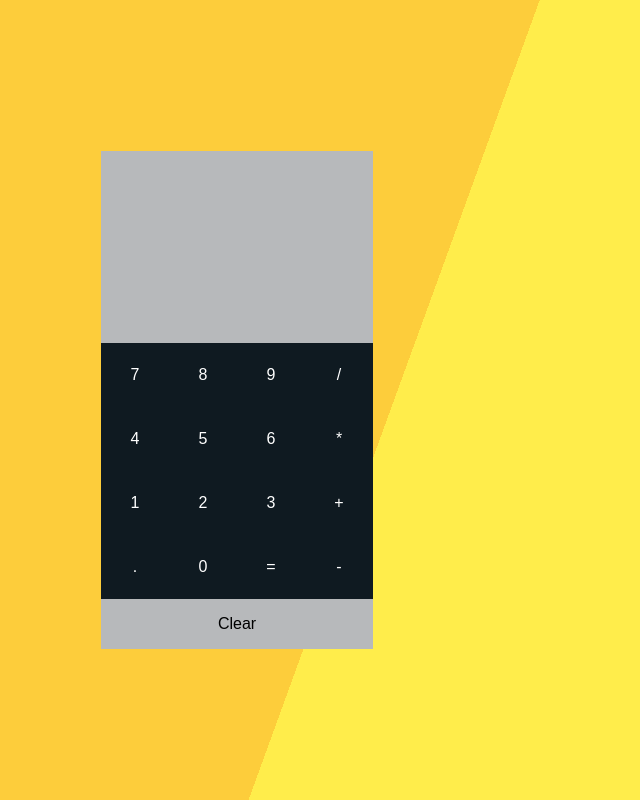
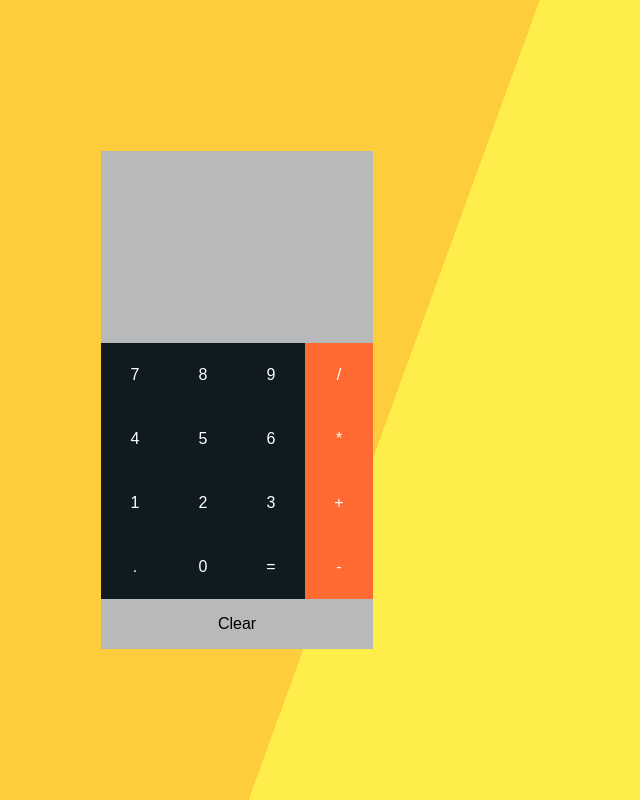
Before and after one commit to skevprog/calculator, a React (Create React App) app: page / in a window 1280 px wide. Shown: the whole page, without its empty margins (403-1043 px from the left). Built offline with nearby package versions, Linux system fonts and the light colour scheme.

Commit message:
Create components, modify project structure

```diff
--- a/src/App.css
+++ b/src/App.css
@@ -45,16 +45,24 @@ button {
   align-items: center;
 }
 
-.keyboard .key {
-  color: #fff;
-}
-
 .keyboard .clear {
   background-color: #B7B9BB;
   padding: 1em;
   width: 100%;
 }
 
+.keyboard .key {
+  color: #fff;
+}
+
+.keyboard .operator {
+  background-color: orangered;
+}
+
+.key:disabled {
+  opacity: 0.8;
+}
+
 .screen .result {
   text-align: center;
 }
--- a/src/App.js
+++ b/src/App.js
@@ -1,94 +1,13 @@
-/* eslint-disable radix */
-import React, { PureComponent } from 'react';
-import Key from './components/Key';
-import Screen from './components/Screen';
-import calculation from './utils';
+import React from 'react';
 import './App.css';
+import Calculator from './containers/Calculator';
 
-const initialState = {
-  input: '',
-  previousValue: '',
-  operator: '',
-  disabled: true,
-};
-
-class App extends PureComponent {
-  constructor(props) {
-    super(props);
-    this.state = {
-      ...initialState,
-    };
-  }
-
-  handleKeyPress = (e) => {
-    const { value } = e.target;
-    // Check if the input has a value and the previousValue is set to disable the operator button
-    // eslint-disable-next-line max-len
-    this.setState((prevState) => ({ input: prevState.input + value, disabled: (prevState.input && prevState.previousValue) }));
-  }
-
-  handleOperatorPress = (e) => {
-    const { value: operator } = e.target;
-    this.setState(({ input }) => ({
-      previousValue: input,
-      input: '',
-      operator,
-      disabled: true,
-    }));
-  }
-
-  handleEqualPress = () => {
-    const { previousValue, input: currentValue, operator } = this.state;
-    const result = calculation(operator, previousValue, currentValue);
-    this.setState({
-      input: result,
-      disabled: false,
-    });
-  }
-
-  handleClearPress = () => {
-    this.setState({ ...initialState });
-  }
-
-  render() {
-    const { input, disabled } = this.state;
-    return (
-      <div className="App">
-        <div className="calculator">
-          <Screen input={input} />
-          <div className="keyboard">
-            <div className="row">
-              <Key value={7} onClick={this.handleKeyPress} />
-              <Key value={8} onClick={this.handleKeyPress} />
-              <Key value={9} onClick={this.handleKeyPress} />
-              <Key value="/" className="operator" disabled={disabled} onClick={this.handleOperatorPress} />
-            </div>
-            <div className="row">
-              <Key value={4} onClick={this.handleKeyPress} />
-              <Key value={5} onClick={this.handleKeyPress} />
-              <Key value={6} onClick={this.handleKeyPress} />
-              <Key value="*" className="operator" disabled={disabled} onClick={this.handleOperatorPress} />
-            </div>
-            <div className="row">
-              <Key value={1} onClick={this.handleKeyPress} />
-              <Key value={2} onClick={this.handleKeyPress} />
-              <Key value={3} onClick={this.handleKeyPress} />
-              <Key value="+" className="operator" disabled={disabled} onClick={this.handleOperatorPress} />
-            </div>
-            <div className="row">
-              <Key value="." onClick={this.handleKeyPress} />
-              <Key value={0} onClick={this.handleKeyPress} />
-              <Key value="=" onClick={this.handleEqualPress} />
-              <Key value="-" className="operator" disabled={disabled} onClick={this.handleOperatorPress} />
-            </div>
-            <button type="button" className="clear" onClick={this.handleClearPress}>
-              <span>Clear</span>
-            </button>
-          </div>
-        </div>
-      </div>
-    );
-  }
+function App() {
+  return (
+    <div className="App">
+      <Calculator />
+    </div>
+  );
 }
 
 export default App;
--- /dev/null
+++ b/src/components/index.js
@@ -0,0 +1,4 @@
+import Key from './Key';
+import Screen from './Screen';
+
+export { Key, Screen };
--- /dev/null
+++ b/src/containers/Calculator/index.js
@@ -0,0 +1,86 @@
+import React, { Component } from 'react';
+import { Key, Screen } from '../../components';
+import calculation from '../../utils';
+
+const initialState = {
+  input: '',
+  previousValue: '',
+  operator: '',
+  disabled: true,
+};
+
+export default class Calculator extends Component {
+  constructor(props) {
+    super(props);
+    this.state = {
+      ...initialState,
+    };
+  }
+
+      handleKeyPress = (e) => {
+        const { value } = e.target;
+        // Check if the input has a value and the previousValue is set, to disable the operator button
+        this.setState((prevState) => ({ input: prevState.input + value, disabled: (prevState.input && prevState.previousValue) }));
+      }
+
+      handleOperatorPress = (e) => {
+        const { value: operator } = e.target;
+        this.setState(({ input }) => ({
+          previousValue: input,
+          input: '',
+          operator,
+          disabled: true,
+        }));
+      }
+
+      handleEqualPress = () => {
+        const { previousValue, input: currentValue, operator } = this.state;
+        const result = calculation(operator, previousValue, currentValue);
+        this.setState({
+          input: result,
+          disabled: false,
+        });
+      }
+
+      handleClearPress = () => {
+        this.setState({ ...initialState });
+      }
+
+      render() {
+        const { input, disabled } = this.state;
+        return (
+          <div className="calculator">
+            <Screen input={input} />
+            <div className="keyboard">
+              <div className="row">
+                <Key value={7} onClick={this.handleKeyPress} />
+                <Key value={8} onClick={this.handleKeyPress} />
+                <Key value={9} onClick={this.handleKeyPress} />
+                <Key value="/" className="operator" disabled={disabled} onClick={this.handleOperatorPress} />
+              </div>
+              <div className="row">
+                <Key value={4} onClick={this.handleKeyPress} />
+                <Key value={5} onClick={this.handleKeyPress} />
+                <Key value={6} onClick={this.handleKeyPress} />
+                <Key value="*" className="operator" disabled={disabled} onClick={this.handleOperatorPress} />
+              </div>
+              <div className="row">
+                <Key value={1} onClick={this.handleKeyPress} />
+                <Key value={2} onClick={this.handleKeyPress} />
+                <Key value={3} onClick={this.handleKeyPress} />
+                <Key value="+" className="operator" disabled={disabled} onClick={this.handleOperatorPress} />
+              </div>
+              <div className="row">
+                <Key value="." onClick={this.handleKeyPress} />
+                <Key value={0} onClick={this.handleKeyPress} />
+                <Key value="=" onClick={this.handleEqualPress} />
+                <Key value="-" className="operator" disabled={disabled} onClick={this.handleOperatorPress} />
+              </div>
+              <button type="button" className="clear" onClick={this.handleClearPress}>
+                <span>Clear</span>
+              </button>
+            </div>
+          </div>
+        );
+      }
+}
--- a/src/utils/index.js
+++ b/src/utils/index.js
@@ -1,5 +1,3 @@
-/* eslint-disable radix */
-
 const add = (a, b) => a + b;
 
 const substract = (a, b) => a - b;
@@ -9,8 +7,8 @@ const divide = (a, b) => a / b;
 const multiply = (a, b) => a * b;
 
 const calculation = (operator, a, b) => {
-  const valueOne = parseInt(a);
-  const valueTwo = parseInt(b);
+  const valueOne = parseInt(a, 0);
+  const valueTwo = parseInt(b, 0);
   // Avoid executing every operation using common object literal approach
   const Operations = {
     '*': () => multiply(valueOne, valueTwo),
```
Also changed, not shown: .eslintrc.json.
